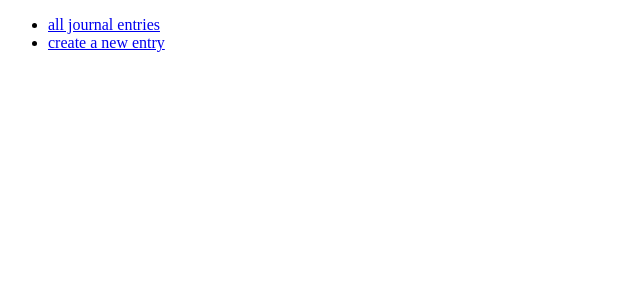
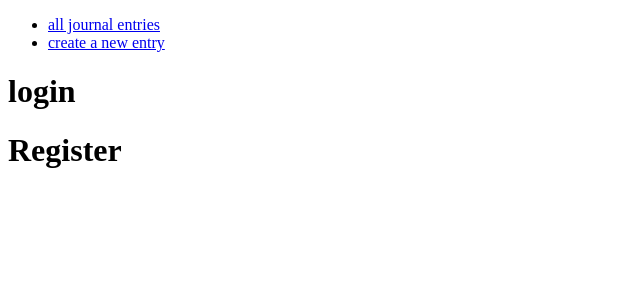
Before and after one commit to bainjen/journal, a React (Create React App) app: page /login in a window 1280 px wide. Shown: the top 300 px of the page, without its empty margins (0-640 px from the left). Built offline with nearby package versions, Linux system fonts and the light colour scheme.

Commit message:
update naming convention for user authentication

```diff
--- a/src/App.js
+++ b/src/App.js
@@ -6,7 +6,7 @@ import {
   Link,
   Redirect,
 } from "react-router-dom";
-import Register from "./components/Register";
+import UserAuthentication from "./components/UserAuthentication";
 import EntriesIndex from "./components/EntriesIndex";
 import Create from "./components/Create";
 import Edit from "./components/Edit";
@@ -37,14 +37,14 @@ function App() {
 
         <Switch>
           <Redirect exact from="/" to="/journals" />
-          <Route path="/register">
-            <Register />
+          <Route path="/login">
+            <UserAuthentication />
           </Route>
           <Route path="/journals">
             {isLoggedIn ? (
               <EntriesIndex journals={journals} />
             ) : (
-              <Redirect to="/register" />
+              <Redirect to="/login" />
             )}
           </Route>
           <Route path="/new">
@@ -55,7 +55,7 @@ function App() {
                 setCurrentJournal={setCurrentJournal}
               />
             ) : (
-              <Redirect to="/register" />
+              <Redirect to="/login" />
             )}
           </Route>
           <Route path="/edit/:journalId">
@@ -66,7 +66,7 @@ function App() {
                 setCurrentJournal={setCurrentJournal}
               />
             ) : (
-              <Redirect to="/register" />
+              <Redirect to="/login" />
             )}
           </Route>
         </Switch>
--- a/src/components/Register.jsx
+++ b/src/components/UserAuthentication.jsx
@@ -1,6 +1,6 @@
 import React from "react";
 
-const Register = () => {
+const UserAuthentication = () => {
   return (
     <main>
       <div>
@@ -13,4 +13,4 @@ const Register = () => {
   );
 };
 
-export default Register;
+export default UserAuthentication;
```
